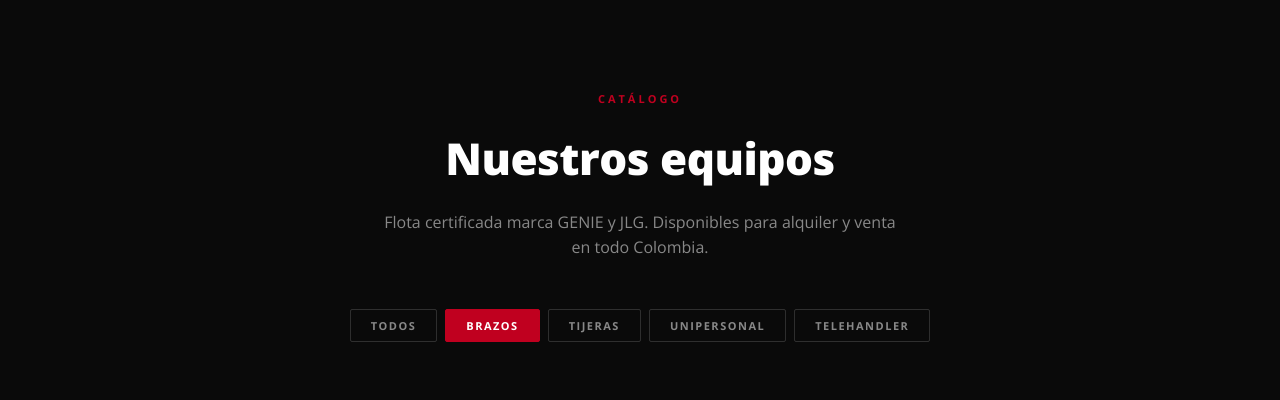
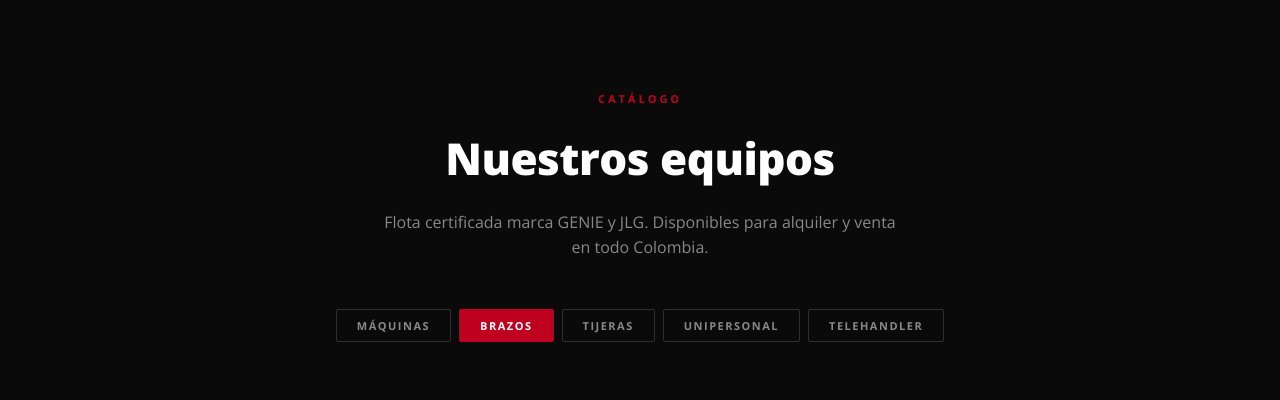
Before and after one commit to montes009/alcon-transport, a plain HTML site: page index.html in a window 1280 px wide. Both pictures are taken after a click on the button "BRAZOS". Shown: the part 1683-2083 px from the top of the page. Drawn offline with nearby package versions, Linux system fonts and the light colour scheme.

Commit message:
Add files via upload

```diff
--- a/index.html
+++ b/index.html
@@ -282,7 +282,7 @@
 
     <!-- Filtros -->
     <div class="catalogo-filters" role="group" aria-label="Filtrar equipos">
-      <button class="filter-btn active" data-filter="todos">Todos</button>
+      <button class="filter-btn active" data-filter="todos">Máquinas</button>
       <button class="filter-btn" data-filter="brazo">Brazos</button>
       <button class="filter-btn" data-filter="tijera">Tijeras</button>
       <button class="filter-btn" data-filter="unipersonal">Unipersonal</button>
@@ -978,12 +978,39 @@
   <!-- Filtrado tarjetas catálogo -->
   <script>
   (function () {
+    /* Muestra solo la primera tarjeta de cada data-cat */
+    function mostrarUnaXCategoria() {
+      var seen = {};
+      document.querySelectorAll('.eq-card').forEach(function (card) {
+        var cat = card.dataset.cat;
+        if (!seen[cat]) {
+          seen[cat] = true;
+          card.style.display = '';
+        } else {
+          card.style.display = 'none';
+        }
+      });
+    }
+
+    /* Estado inicial: filtro "Máquinas" activo */
+    mostrarUnaXCategoria();
+
     document.querySelectorAll('.filter-btn').forEach(function (btn) {
       btn.addEventListener('click', function () {
+        /* Actualizar clase active */
+        document.querySelectorAll('.filter-btn').forEach(function (b) {
+          b.classList.remove('active');
+        });
+        btn.classList.add('active');
+
         var filtro = btn.dataset.filter;
-        document.querySelectorAll('.eq-card').forEach(function (card) {
-          card.style.display = (filtro === 'todos' || card.dataset.cat === filtro) ? '' : 'none';
-        });
+        if (filtro === 'todos') {
+          mostrarUnaXCategoria();
+        } else {
+          document.querySelectorAll('.eq-card').forEach(function (card) {
+            card.style.display = (card.dataset.cat === filtro) ? '' : 'none';
+          });
+        }
       });
     });
   })();
```
